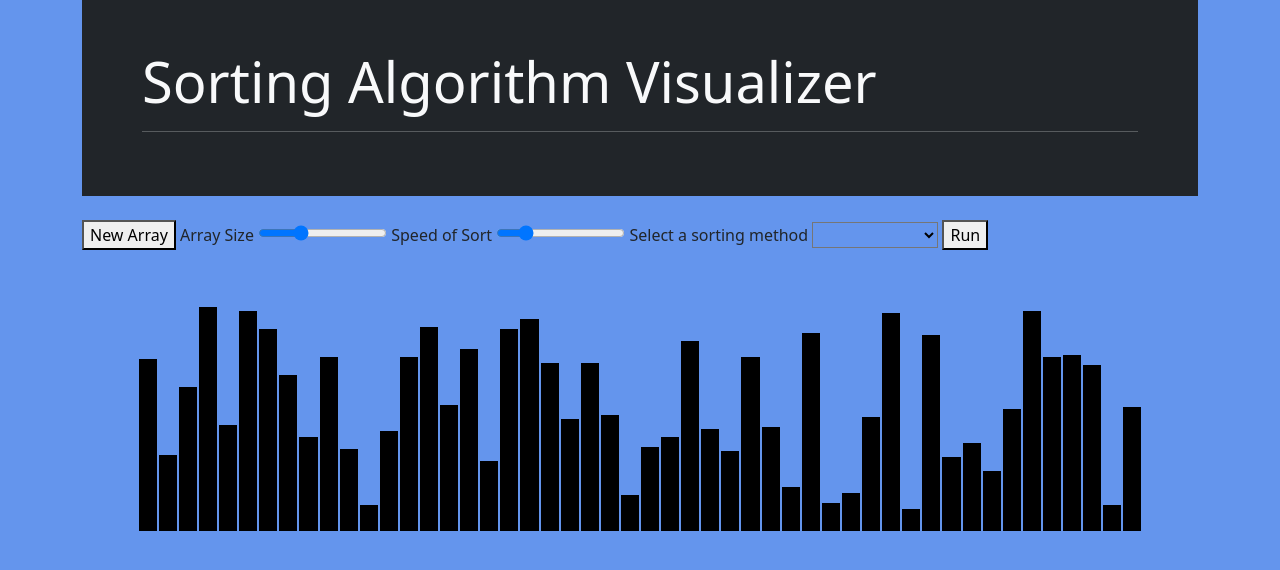
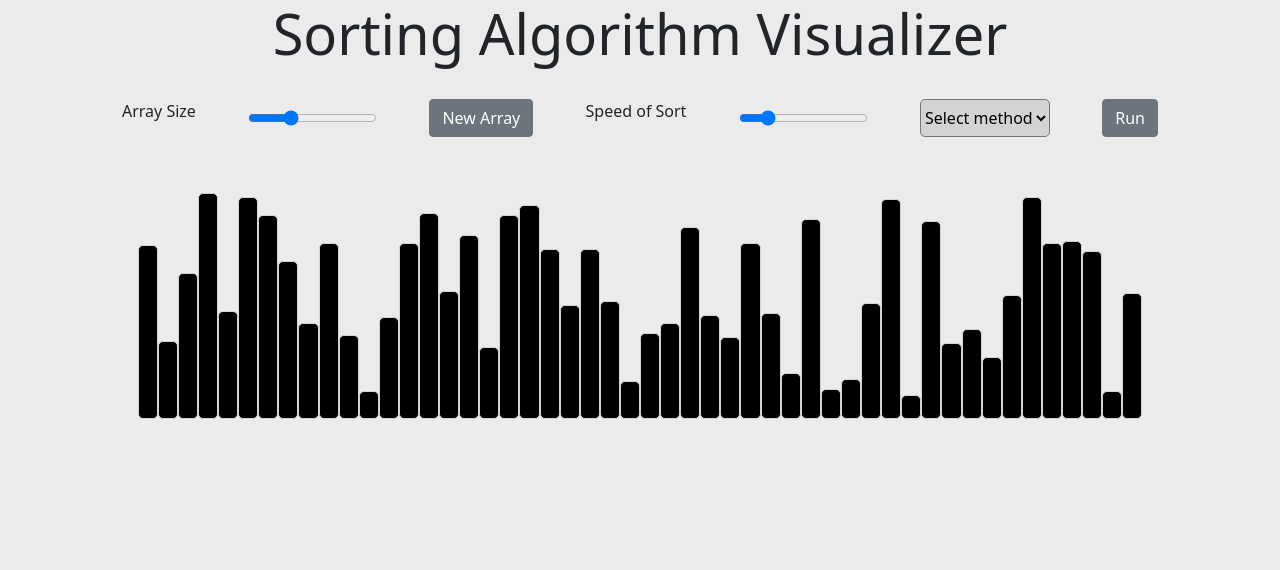
Before and after one commit to ryan-spencer1220/sorting-algorithm-visualizer, a website built with webpack: page src/index.html in a window 1280 px wide. Built offline with nearby package versions, Linux system fonts and the light colour scheme.

Commit message:
add minor styling changes

```diff
--- a/src/css/styles.css
+++ b/src/css/styles.css
@@ -1,11 +1,19 @@
 body {
-  background-color: cornflowerblue;
+  background-color: rgb(235, 235, 235);
 }
 
 .bar {
   background-color: black;
   width: 25px;
-  border: 1px solid cornflowerblue;
+  border: 1px solid lightgray;
+  border-radius: 5px 5px 5px 5px;}
+
+.jumbotron{
+  border-radius: 6px ;
+}
+
+.display-4{
+  text-align: center;
 }
 
 #bars {
@@ -19,7 +27,15 @@ body {
 }
 
 select {
-  background-color: cornflowerblue;
+  background-color: lightgray;
+  border-radius: 5px;
+}
+
+.form-group {
+  padding-left: 2.5em;
+  padding-right: 2.5em;
+  display:flex;
+  justify-content:space-between;
 }
 
 #bubble,
--- a/src/index.html
+++ b/src/index.html
@@ -5,32 +5,30 @@
   </head>
 <body>
     <div class="container">
-      <div class="container-fluid bg-dark text-light p-5">
-        <div class="container bg-dark p-6">
+        <div class="jumbotron">
           <h1 class="display-4">Sorting Algorithm Visualizer</h1>
-          <hr>
-        </div>
         </div>
       <br>
-      <button type="button" id="new-array">New Array</button>
+      <div class="form-group">
         <label for="array-range">Array Size</label>
         <input type="range" min="5" max="150" value="50" class="slider" id="array-range">
+        <button class="btn btn-secondary" type="button" id="new-array">New Array</button>
         <label for="speed-range">Speed of Sort</label>
         <input type="range" min="0" max="260" value="50" class="slider" id="speed-range">
-      <label for="sort-select">Select a sorting method</label>
-      <select name="sort-select" id="sort-select">
-        <option value=""></option>
+        <select  name="sort-select" id="sort-select">
+          <option value="">Select method</option>
           <option value="bubble">Bubble Sort</option>
           <option value="insertion">Insertion Sort</option>
           <option value="merge">Merge Sort</option>
           <option value="quicksort">Quick Sort</option>
           <option value="selection">Selection Sort</option>
         </select>
-      <button type="button" id="run">Run</button>
+        <button class="btn btn-secondary" type="button" id="run">Run</button>
+      </div>
     <div id="bars"></div>
     <br>
       <div id="bubble">
-        <div class="card text-white bg-dark mb-3">
+        <div>
           <h3>Bubble Sort Method</h3>
           <p>
             Bubble sort, sometimes referred to as sinking sort, is a simple sorting algorithm that repeatedly steps through the list, compares adjacent elements and swaps them if they are in the wrong order. The pass through the list is repeated until the list is sorted. The algorithm, which is a comparison sort, is named for the way smaller or larger elements "bubble" to the top of the list.
```
Lines whose indentation alone changed are shown as unchanged.
